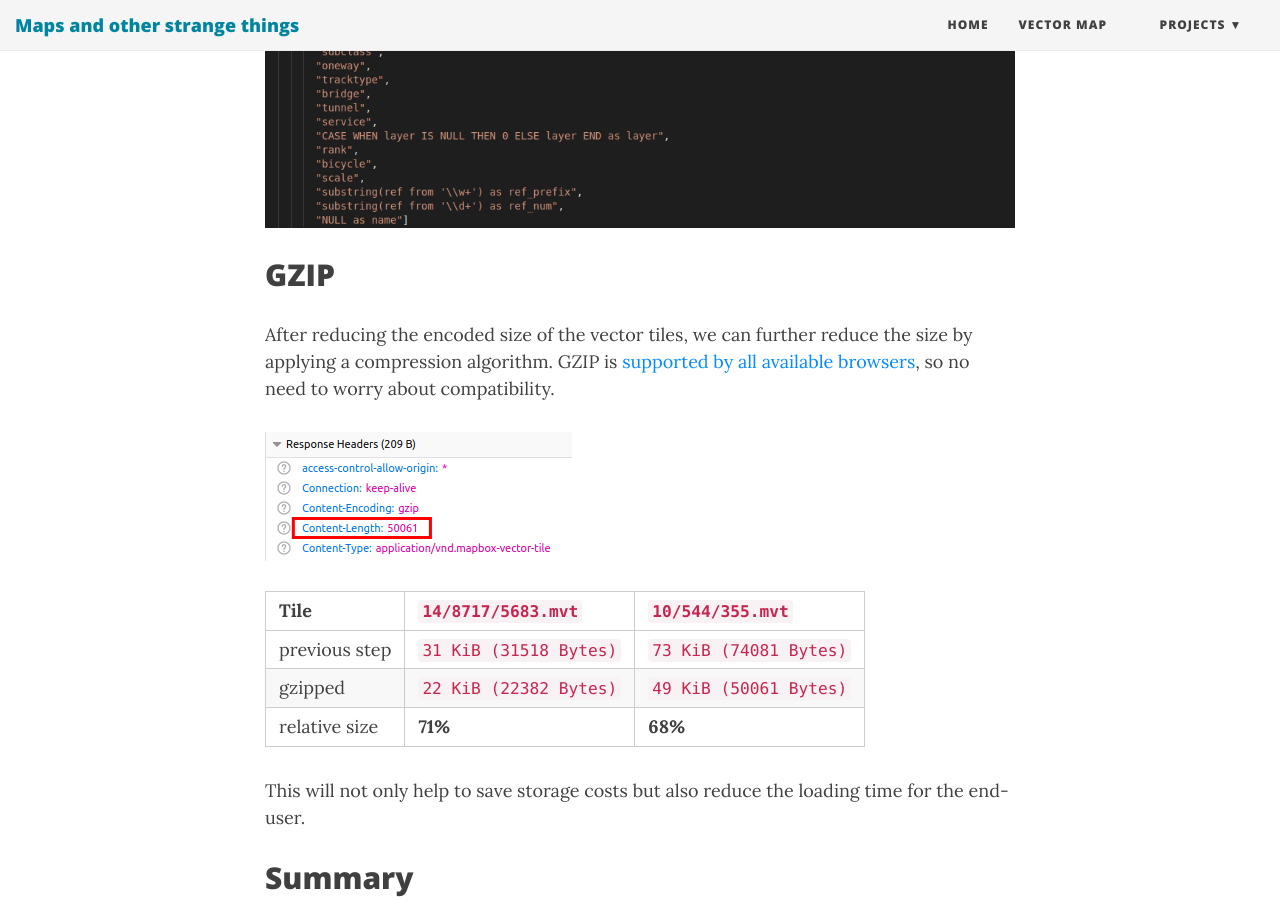
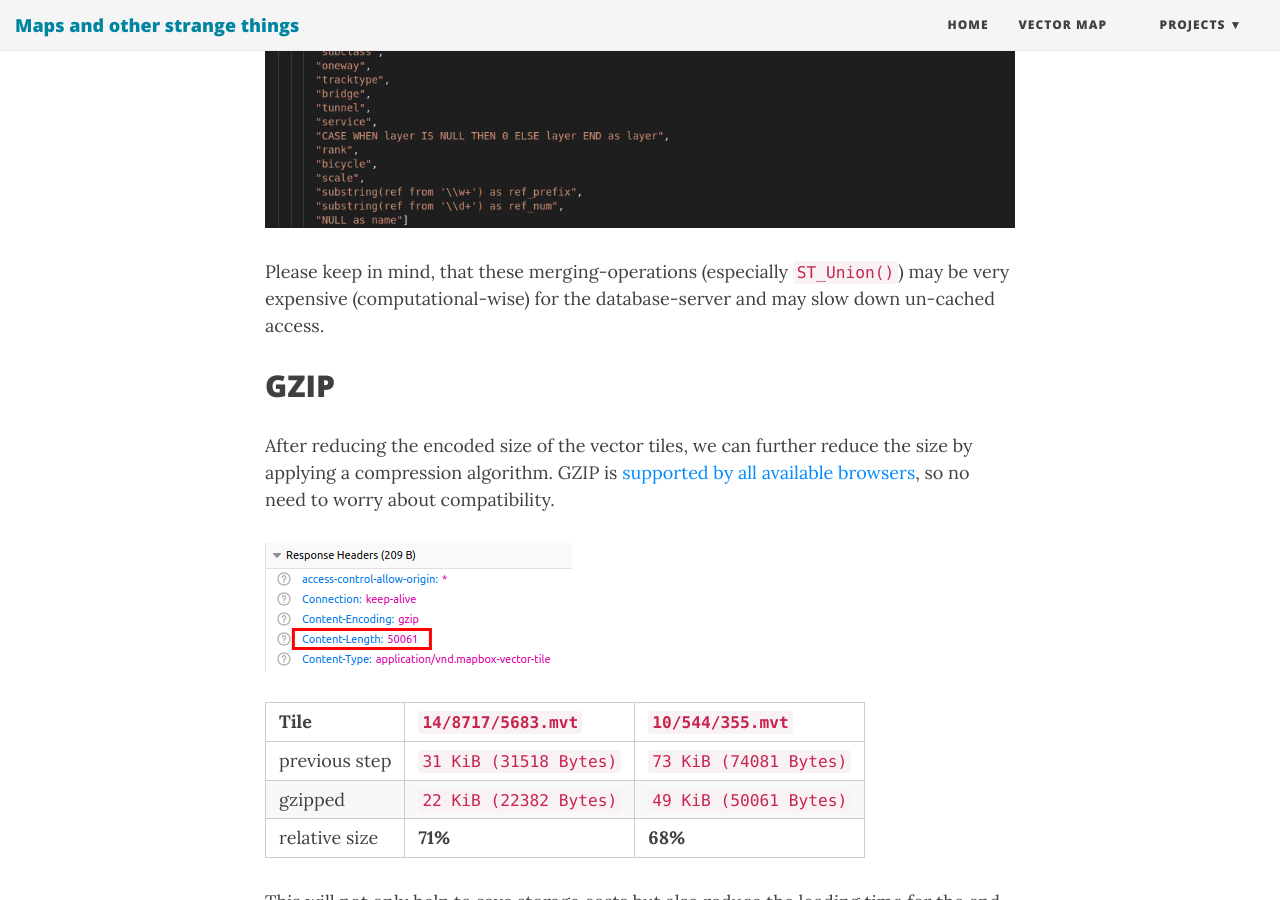
Before and after one commit to henrythasler/henrythasler.github.io, a Jekyll site: the page built from _posts/2020-02-02-optimizing-vectortiles.md, in a window 1280 px wide and 900 px high, scrolled down 8753 px. Built offline with Jekyll 4.4.1, drawn with Linux system fonts in a browser that asks for light colours; nearby versions of some CDN libraries.

Commit message:
Info about server-load

```diff
--- a/_posts/2020-02-02-optimizing-vectortiles.md
+++ b/_posts/2020-02-02-optimizing-vectortiles.md
@@ -178,6 +178,8 @@ To use this feature, you need to specify a new layer-property (`geom_query`) and
 
 ![](/img/blog/Selection_191.png)
 
+Please keep in mind, that these merging-operations (especially `ST_Union()`) may be very expensive (computational-wise) for the database-server and may slow down un-cached access.
+
 ## GZIP
 
 After reducing the encoded size of the vector tiles, we can further reduce the size by applying a compression algorithm. GZIP is [supported by all available browsers](https://caniuse.com/#search=gzip), so no need to worry about compatibility.
```
